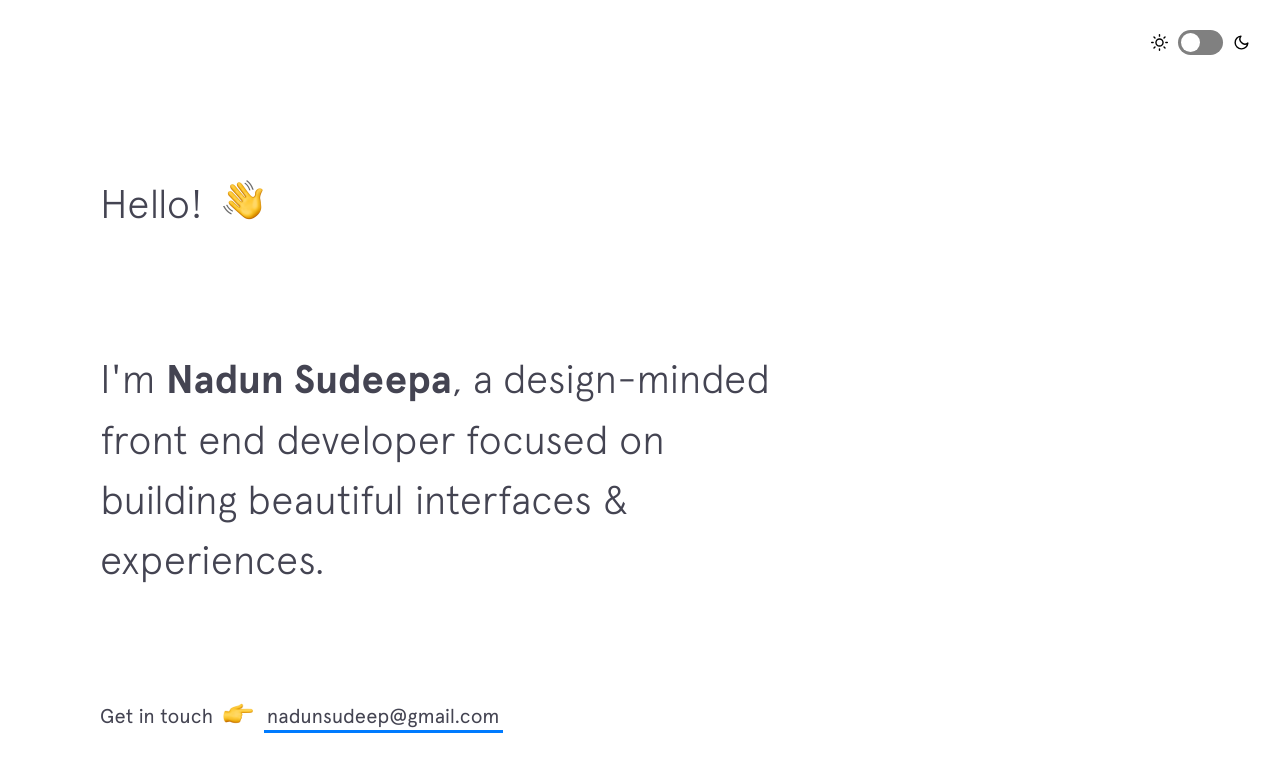
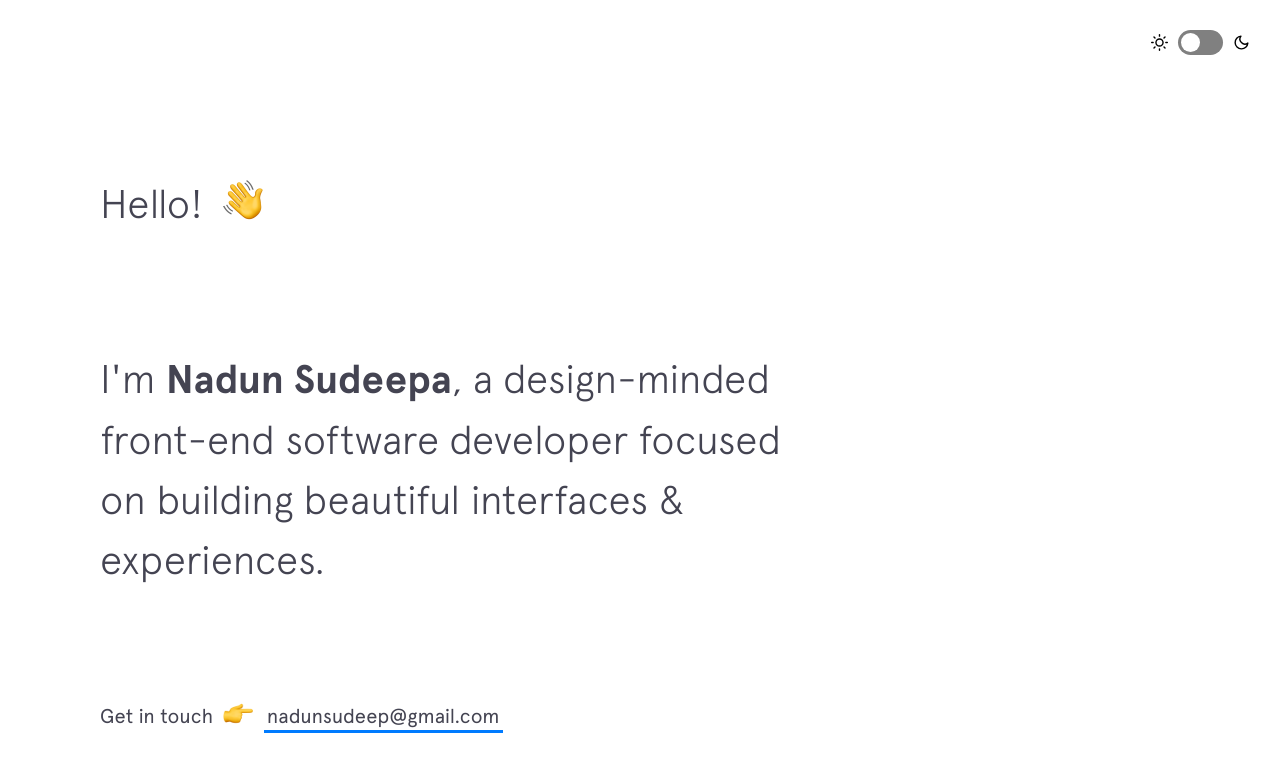
Before and after one commit to nadunsudeepa/Web-v1-Copy, a Jekyll site: the page index.html, which Jekyll copies as it is, in a window 1280 px wide and 900 px high. Shown: the top 772 px of the window. Built offline with Jekyll 4.4.1, drawn with Linux system fonts in a browser that asks for light colours; nearby versions of some CDN libraries; some of the changed text lies outside the part shown.

Commit message:
Update index.html

```diff
--- a/index.html
+++ b/index.html
@@ -30,7 +30,7 @@
         <!-- Header Section -->
         <header class="intro">
             <h1 class="intro__hello">Hello! <span class="emoji wave-hand animated"></span></h1>
-            <h2 class="intro__tagline">I'm <span class="name">Nadun Sudeepa</span>, a design-minded front end developer focused on building beautiful interfaces & experiences.</h2>
+            <h2 class="intro__tagline">I'm <span class="name">Nadun Sudeepa</span>, a design-minded front-end software developer focused on building beautiful interfaces & experiences.</h2>
             <h3 class="intro__contact">
                 <span>Get in touch </span>
                 <span class="emoji pointer"></span>
@@ -122,13 +122,16 @@
                         <img src="/img/featured/Spiceslanka/dentalcare.png">
                      </a>
                  </figure>
+
                 <figcaption class="project__caption">
                      <div class="project__name">
                             <a href="" target="_blank">DentalCare </a>
                      </div>
+
                         <p>Dental Care is a frontend development project created for a dental clinic.
                             It features an modern and user-friendly, appointment scheduling system, detailed doctor profiles, and easy access to essential dental care services.
                             The website is fully mobile-responsive, providing an optimal experience across all devices.</p>
+
                      <div class="uidesign">
                           <a href="https://www.figma.com/proto/JEzaQw3WT1AgsY2pF4wiRD/Untitled?page-id=0%3A1&node-id=24-1110&node-type=frame&viewport=1205%2C584%2C0.11&t=tjVRGtIlRQk1naei-1&scaling=min-zoom&content-scaling=fixed"
                              target="_blank"
@@ -139,8 +142,6 @@
 
 
                  </figcaption>
-
-
             </div>
 
 
@@ -195,24 +196,6 @@
                             it offers quick access to various food options, delivering delicious meals to your doorstep with just a few taps.</p>
                     </figcaption>
                 </div>
-                    <!--
-                <div class="project screentime">
-                    <figure class="project__pic phones">
-                        <a href="" target="_blank">
-                            <div class="phone">
-                                <a href="" target="_blank">Honey Berry</a>
-                            </div>
-
-                        </a>
-                    </figure>
-                    <figcaption class="project__caption">
-                        <div class="project__name">
-
-                        </div>
-                        <p</p>
-                    </figcaption>
-                </div>
-                 -->
 
             </div>
         </section>
@@ -221,6 +204,7 @@
         <section class="section other-projects">
             <div class="section__title">Other Projects</div>
             <div class="section__content">
+
                  <!--
                 <div class="project">
                     <div class="project__name">
@@ -244,6 +228,7 @@
                     </div>
                     <p>The Pizza Shop project is a simple web application built with Spring Boot that provides essential functionalities for managing a pizza shop.
                         It features a user-friendly interface where customers can browse through a menu of pizzas, place orders, and view their order history.</p>
+
                     <div class="project__used">
                         <span class="project__used__item">HTML</span>
                         <span class="project__used__item">CSS</span>
@@ -257,6 +242,7 @@
                     <div class="project__name">
                         <a href="https://github.com/nadunsudeepa/Secure-Comm" target="_blank" class="arrow-link">Secure-Comm</a>
                     </div>
+
                     <p>This application provides robust encryption and decryption for secure communication.
                         It leverages advanced technology to ensure that messages remain private and protected from unauthorized access.</p>
                     <div class="project__used">
@@ -282,19 +268,28 @@
                     <span>Nadun Sudeepa</span> <img class="emoji" src="/img/emojis/rockon.png" alt="rock on emoji"> <span>2023</span>
                 </div>
             </div>
+
             <div class="footer__links">
-                <a href="" target="_blank" title="LinkedIn">
-                    <span class="text">linkedin</span>
+                <a href="https://www.linkedin.com/in/nadun-sudeepa/" target="_blank" title="LinkedIn">
+                    <span class="text">LinkedIn</span>
+                    <img src="/img/social/linkedin.svg" alt="LinkedIn">
                 </a>
-                <a href="" target="_blank" title="GitHub">
-                    <span class="text">github</span>
+
+                <a href="https://github.com/nadunsudeepa" target="_blank" title="GitHub">
+                    <span class="text">GitHub</span>
+                    <img src="/img/social/github.svg" alt="GitHub">
                 </a>
+
+                 <a href="https://www.behance.net/nadunsudeepa" target="_blank" title="Behance">
+                    <span class="text">Behance</span>
+                    <img src="/img/social/behance.svg" alt="Behance">
+                </a>
+
                 <a href="" target="_blank" title="Facebook">
-                    <span class="text">facebook</span>
+                    <span class="text">Facebook</span>
+                    <img src="/img/social/facebook.svg" alt="Facebook">
                 </a>
-                <a href="" target="_blank" title="Behance">
-                    <span class="text">behance</span>
-                </a>
+
             </div>
         </footer>
 
```
Also changed, not shown: other parts of index.html (+3 -3 lines). Lines whose indentation alone changed are shown as unchanged.
